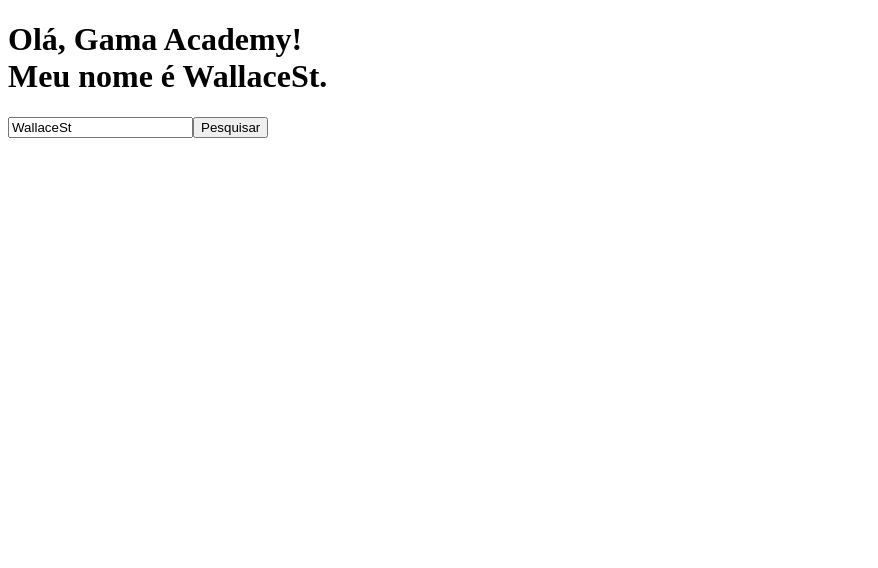
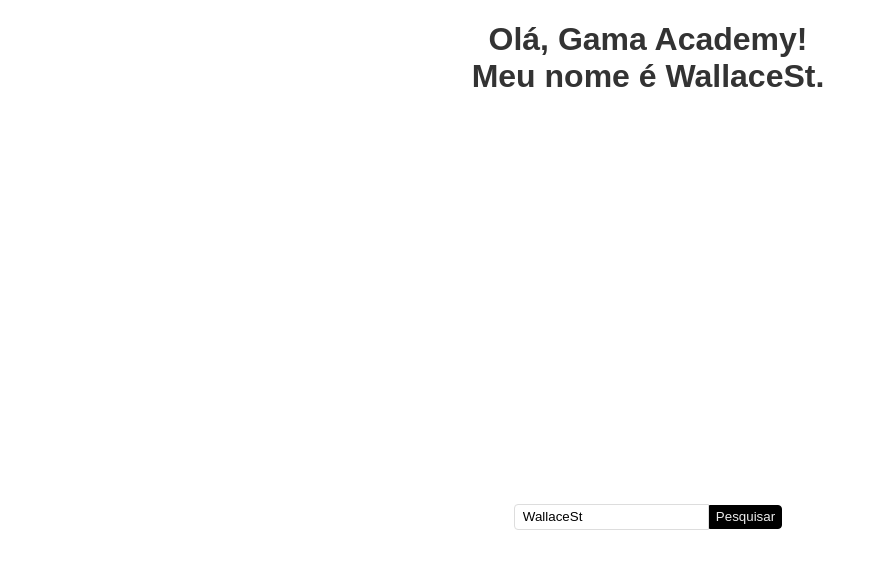
Before and after one commit to WallaceSt/react-basic, a React (Create React App) app: page / in a window 1280 px wide. Shown: the top 568 px of the page, without its empty margins (0-878 px from the left). Built offline with nearby package versions, Linux system fonts and the light colour scheme.

Commit message:
Adicionando styled-components para design simples

```diff
--- a/package.json
+++ b/package.json
@@ -11,6 +11,7 @@
     "react-dom": "^18.2.0",
     "react-router-dom": "^6.3.0",
     "react-scripts": "5.0.1",
+    "styled-components": "^5.3.5",
     "web-vitals": "^2.1.4"
   },
   "scripts": {
--- a/src/App.js
+++ b/src/App.js
@@ -1,5 +1,6 @@
 import Router from "./routes"
 import {BrowserRouter} from "react-router-dom"
+import "./style.css"
 
 function App(props) {
   return (
--- a/src/pages/Home/Home.js
+++ b/src/pages/Home/index.js
@@ -1,5 +1,6 @@
 import { useState } from 'react';
 import axios from 'axios';
+import * as S from "./styled"
 
 function Home(props) {
   const [usuario, setUsuario] = useState('WallaceSt')
@@ -17,13 +18,15 @@
 
   return (
     <>
-      <h1>
+      <S.Title>
         {props.title}! <br/> Meu nome é {usuario}.
-      </h1>
-      <input placeholder="Usuário" name="usuario" onChange={e => {
-        setUsuario(e.target.value);
-      }} value={usuario} />
-      <button type='button' onClick={ handlePesquisa }>Pesquisar</button>
+      </S.Title>
+      <S.Container>
+        <S.Input placeholder="Usuário" name="usuario" onChange={e => {
+          setUsuario(e.target.value);
+        }} value={usuario} />
+        <S.Button type='button' onClick={ handlePesquisa }>Pesquisar</S.Button>
+      </S.Container>
     </>
   );
 }
--- /dev/null
+++ b/src/pages/Home/styled.js
@@ -0,0 +1,41 @@
+import styled from "styled-components";
+
+export const Container = styled.div`
+    width: 100%;
+    height: 100vh;
+    display: flex;
+    align-items: center;
+    justify-content: center;
+`
+
+export const Title = styled.h1`
+    text-align: center;
+    font-size: 2rem;
+    font-family: sans-serif;
+    color: #333;
+`
+
+export const Input = styled.input`
+    border: solid 1px #ddd;
+    border-radius: .25rem 0 0 .25rem;
+    height: 1.5rem;
+    padding: 0 .5rem;
+    &:focus,
+    &:active {
+        outline: none;
+        box-shadow: none;
+    }
+`
+
+export const Button = styled.button`
+    height: 1.5rem;
+    border: 1px solid #000;
+    background-color: #000;
+    color: #eee;
+    border-radius: 0 .25rem .25rem 0;
+    &:focus,
+    &:active {
+        outline: none;
+        box-shadow: none;
+    }
+`
--- /dev/null
+++ b/src/pages/Repositories/index.js
@@ -0,0 +1,13 @@
+import * as S from "./styled";
+
+export default function Repositories() {
+    return (
+        <S.Container>
+            <S.Title>Repositórios</S.Title>
+            <S.List>
+                <S.ListItem>Repo 1</S.ListItem>
+                <S.ListItem>Repo 2</S.ListItem>
+            </ S.List>
+        </S.Container>
+    )
+}
--- /dev/null
+++ b/src/pages/Repositories/styled.js
@@ -0,0 +1,27 @@
+import styled from "styled-components";
+
+export const Container = styled.div`
+    width: 100%;
+    max-width: 991px;
+    margin: 0 auto;
+`
+
+export const Title = styled.h1`
+    text-align: center;
+    font-size: 2rem;
+    font-family: sans-serif;
+    color: #333;
+`
+
+export const List = styled.ul`
+    list-style: none;
+    padding: 0;
+    font-family: sans-serif;
+`
+
+export const ListItem = styled.ul`
+    margin: .5rem 0;
+    background: #000;
+    color: #eee;
+    padding: .5rem;
+`
--- a/src/routes.js
+++ b/src/routes.js
@@ -1,6 +1,6 @@
 import { Routes, Route } from "react-router-dom";
-import Home from "./pages/Home/Home";
-import Repositories from "./Repositories/Repositories";
+import Home from "./pages/Home";
+import Repositories from "./pages/Repositories";
 
 export default function Router() {
     return (
--- /dev/null
+++ b/src/style.css
@@ -0,0 +1,4 @@
+html, body {
+    width: 100vw;
+    height: 100vh;
+}
```
Also changed, not shown: src/pages/Repositories/Repositories.js (deleted, +0 -11 lines), 1 other file (tests, documents, lock files or other folders).
